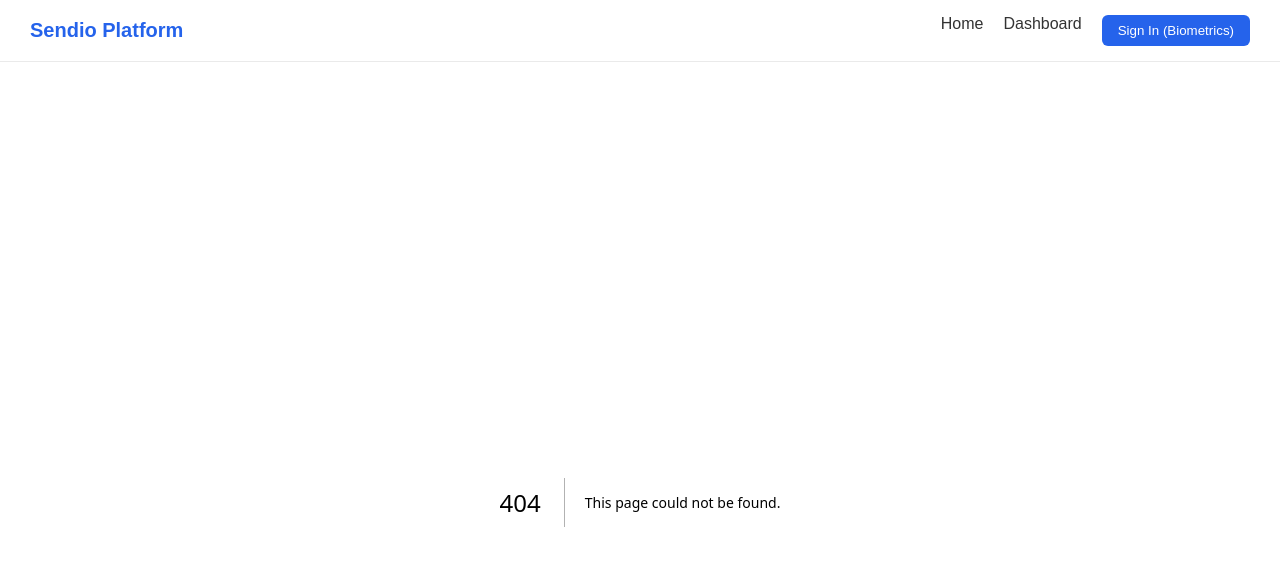
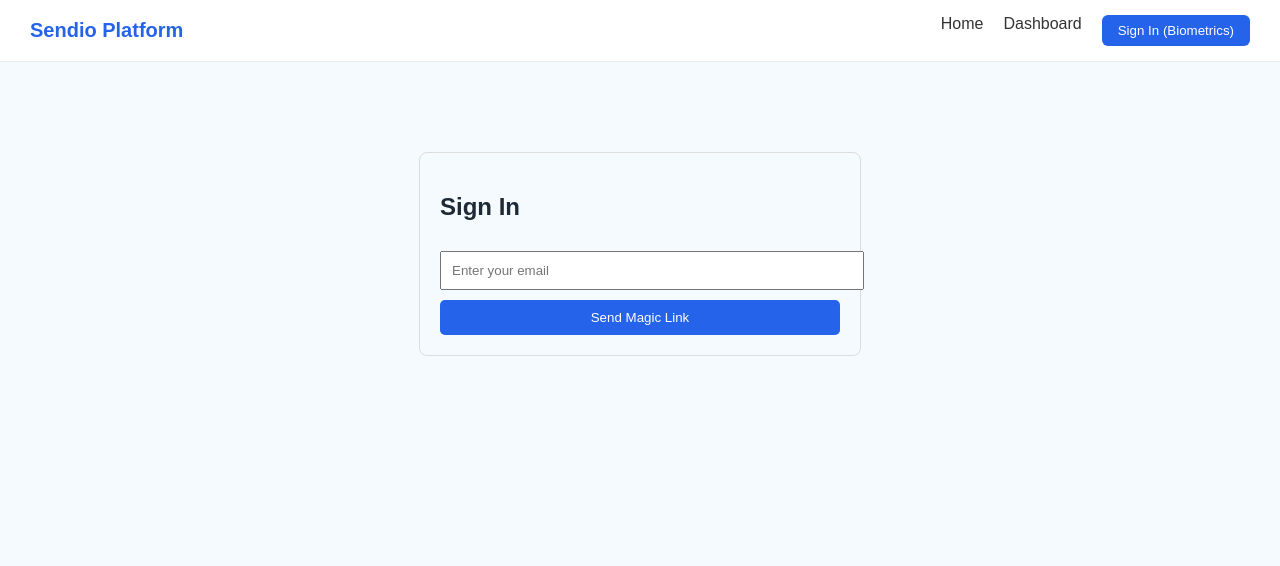
Before and after one commit to mntdr66/sendio.v.1.0, a Next.js app: page /auth in a window 1280 px wide. Before the commit this address had no page. Shown: the top 566 px of the page. Built offline with nearby package versions, Linux system fonts and the light colour scheme; no server answers.

Commit message:
Create page.tsx

```diff
--- /dev/null
+++ b/app/auth/page.tsx
@@ -0,0 +1,43 @@
+"use client";
+import { useState } from "react";
+import { supabase } from "../../lib/supabaseClient";
+
+export default function AuthPage() {
+  const [email, setEmail] = useState("");
+  const [loading, setLoading] = useState(false);
+  const [message, setMessage] = useState("");
+
+  async function handleLogin() {
+    setLoading(true);
+    const { error } = await supabase.auth.signInWithOtp({
+      email: email,
+      options: { emailRedirectTo: window.location.origin },
+    });
+
+    if (error) setMessage(error.message);
+    else setMessage("Check your email for the login link!");
+
+    setLoading(false);
+  }
+
+  return (
+    <div style={{ maxWidth: "400px", margin: "50px auto", padding: "20px", border: "1px solid #ddd", borderRadius: "8px" }}>
+      <h2>Sign In</h2>
+      <input
+        type="email"
+        placeholder="Enter your email"
+        value={email}
+        onChange={(e) => setEmail(e.target.value)}
+        style={{ width: "100%", padding: "10px", margin: "10px 0" }}
+      />
+      <button
+        onClick={handleLogin}
+        disabled={loading}
+        style={{ width: "100%", padding: "10px", background: "#2563eb", color: "white", border: "none", borderRadius: "5px" }}
+      >
+        {loading ? "Sending..." : "Send Magic Link"}
+      </button>
+      {message && <p style={{ marginTop: "15px", fontSize: "14px" }}>{message}</p>}
+    </div>
+  );
+}
```
